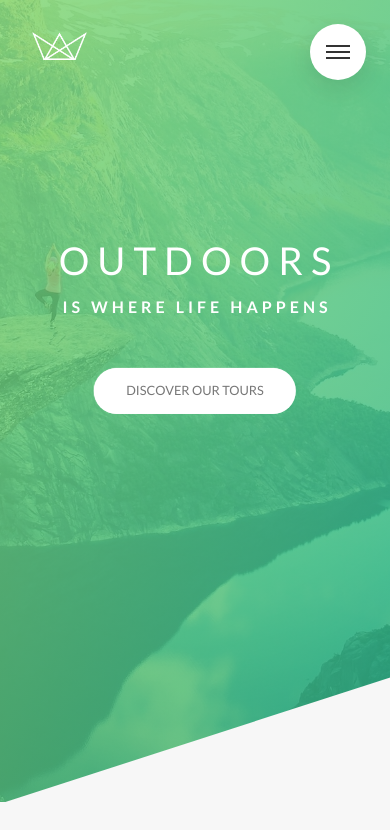
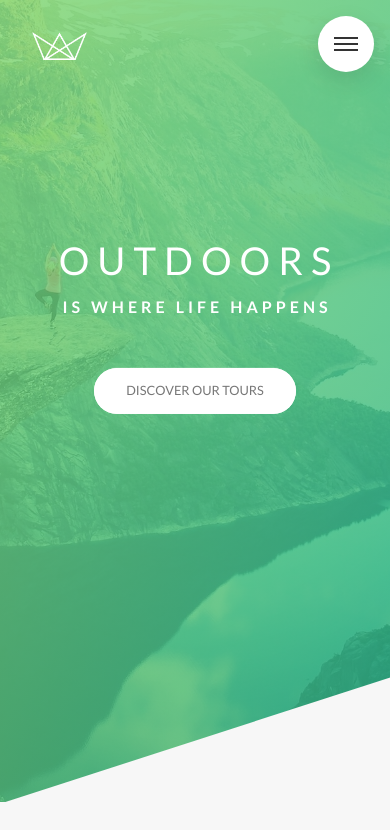
Before and after one commit to rzuloaga/Natours, a website: page index.html in a window 390 px wide. Shown: the top 830 px of the page. Drawn offline with Linux system fonts and the light colour scheme.

Commit message:
Fix animation issues for phone size

```diff
--- a/sass/base/_typography.scss
+++ b/sass/base/_typography.scss
@@ -10,6 +10,7 @@ body {
     color: $color-white;
     text-transform: uppercase;
     margin-bottom: 6rem;
+    overflow-x: hidden;
 
     @extend %backface-visibility-hidden;
 
--- a/sass/components/_popup.scss
+++ b/sass/components/_popup.scss
@@ -18,6 +18,16 @@
         .popup__content {
             opacity: 1;
             transform: translate(-50%, -50%) scale(1);
+
+            @include respond(tab-port) {
+                top: 0;
+                left: 0;
+                transform: scale(1);
+                width: 100%;
+                height: 100%;
+                border-radius: 0;
+                overflow: auto;
+            }
         }
     }
 
--- a/sass/layout/_header.scss
+++ b/sass/layout/_header.scss
@@ -26,6 +26,10 @@
         @extend %center-absolute;
         top: 40%;
         text-align: center;
+
+        @include respond(phone) {
+            width: 100%;
+        }
     }
 
     &__triangle { // Hotfix to solve the laggy scroll with clipped header DO NOT REPLICATE
--- a/sass/layout/_navigation.scss
+++ b/sass/layout/_navigation.scss
@@ -11,8 +11,8 @@
         }
 
         @include respond(phone) {
-            top: 6rem;
-            right: 6rem;
+            top: 5rem;
+            right: 5rem;
         }
     }
 
@@ -35,8 +35,8 @@
         }
 
         @include respond(phone) {
-            top: 3rem;
-            right: 3rem;
+            top: 2rem;
+            right: 2rem;
         }
     }
 
@@ -57,8 +57,8 @@
         }
 
         @include respond(phone) {
-            top: 3.5rem;
-            right: 3.5rem;
+            top: 2.5rem;
+            right: 2.5rem;
         }
     }
 
```
Also changed, not shown: css/style.css.
